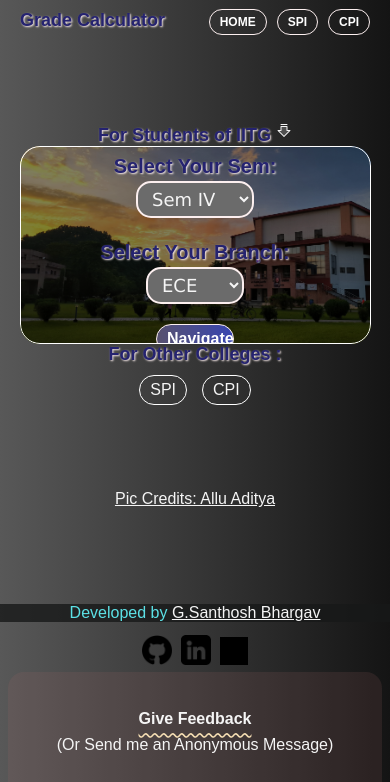
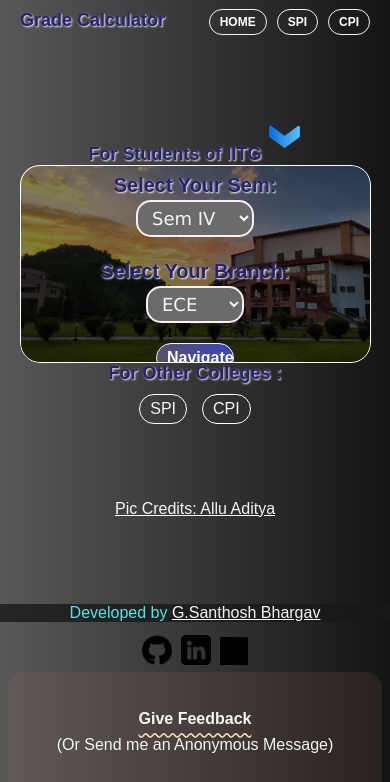
Before and after one commit to SanthoshBhargav/GradeCalculator, a React (Create React App) app in the folder frontend/: page / in a window 390 px wide. Shown: the top 782 px of the page. Built offline with nearby package versions, Linux system fonts and the light colour scheme; grey boxes are pictures that could not be loaded; a web font is replaced by a local one.

Commit message:
changed UI for mobile device

```diff
--- a/frontend/package.json
+++ b/frontend/package.json
@@ -16,7 +16,6 @@
     "react-dom": "^19.1.0",
     "react-router-dom": "^7.6.0",
     "react-scripts": "5.0.1",
-    "react-icons": "10.7.0",
     "web-vitals": "^2.1.4"
   },
   "scripts": {
--- a/frontend/src/Components/Home/index.js
+++ b/frontend/src/Components/Home/index.js
@@ -1,5 +1,5 @@
 import "./style.css";
-import { PiArrowFatLineDownDuotone } from "react-icons/pi";
+import downArrow from '../../Images/arrow-down.png';
 import React, { useState } from "react";
 import { Link } from "react-router-dom";
 
@@ -33,7 +33,7 @@ const Home = () => {
 
   return (
     <div>
-      <h1 className="h1 heading">For Students of IITG <div className="down-arrow"><PiArrowFatLineDownDuotone /></div> </h1>
+      <h1 className="h1 heading">For Students of IITG <div className="down-arrow"><img src={downArrow} alt="Down Arrow" /></div> </h1>
       <div className="bg">
         <div className="bg2">
           <p className="sem-p">Select Your Sem:</p>
--- a/frontend/src/Components/Home/style.css
+++ b/frontend/src/Components/Home/style.css
@@ -148,6 +148,9 @@
     display: inline-block;
     animation: spanDown 0.8s ease-in-out infinite;
 }
+.down-arrow img{
+    max-height: 35px;
+}
 
 
 @media screen and (max-width: 600px) {
```
Also changed, not shown: frontend/src/Images/arrow-down.png (added).
